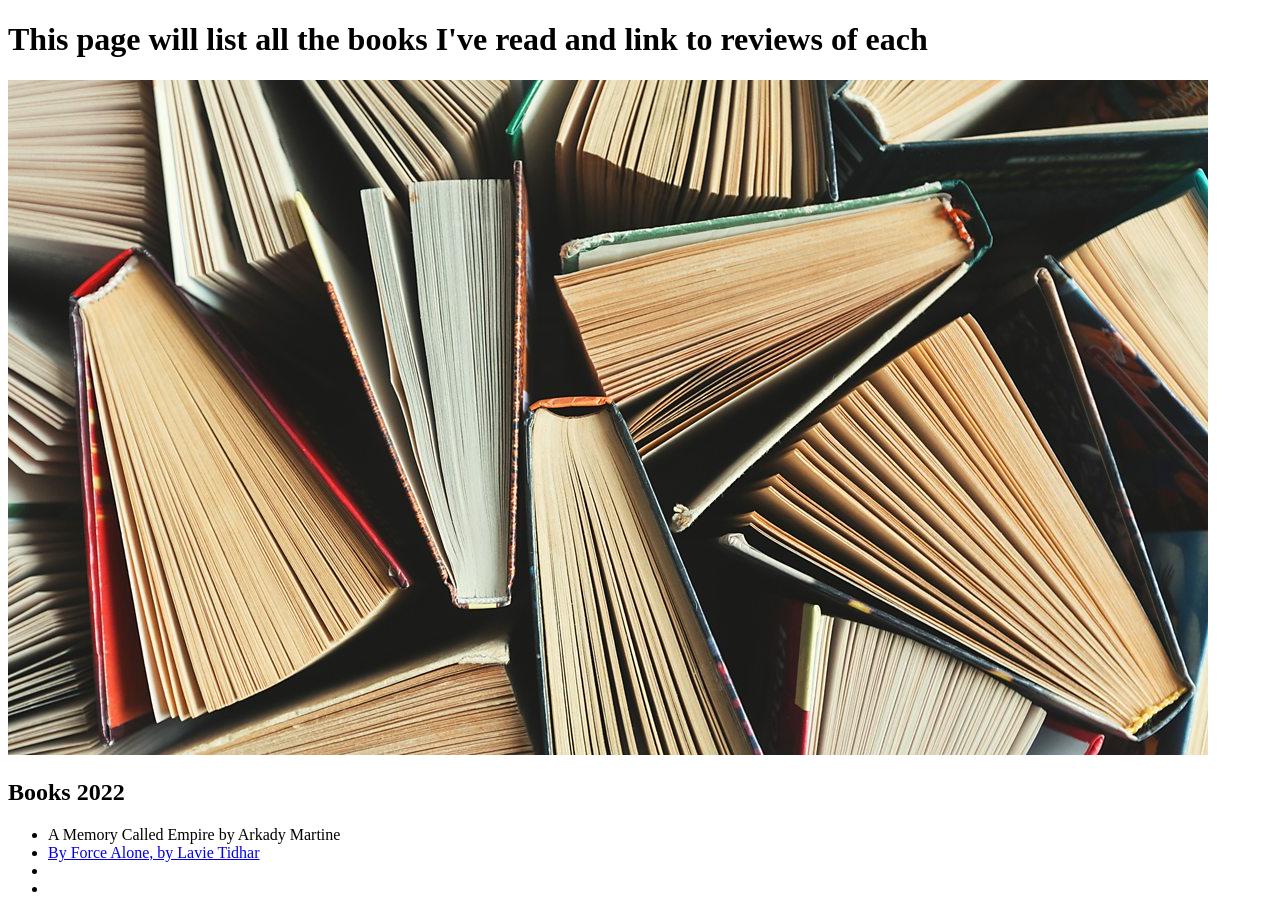
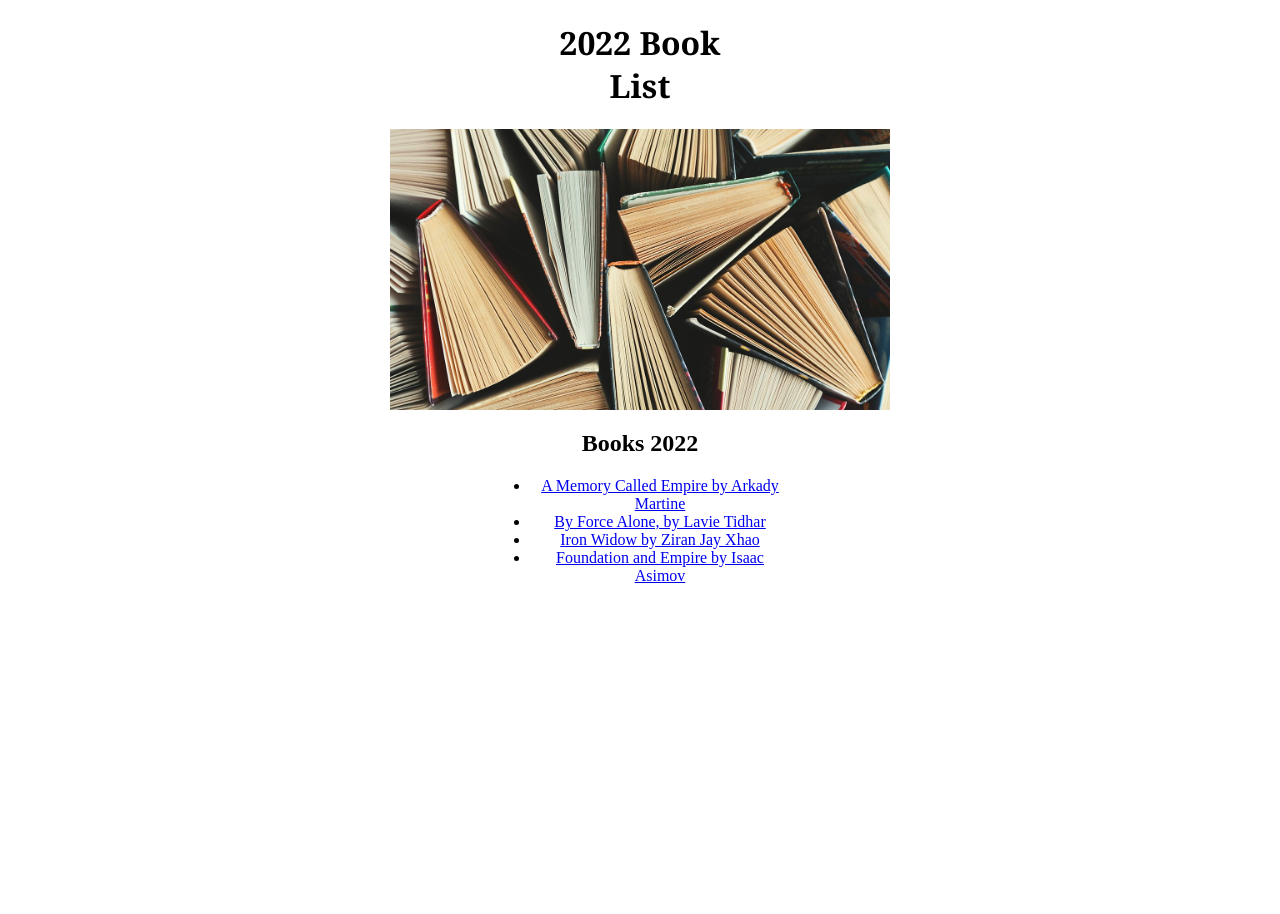
Before and after one commit to JamesWithAnE/Book-Reviews, a plain HTML site: page index.html in a window 1280 px wide. After the commit the page ends 800 px from the top, so only its background shows below. Drawn offline with Linux system fonts and the light colour scheme.

Commit message:
Updating missing repositories after a break

```diff
--- a/index.html
+++ b/index.html
@@ -5,20 +5,37 @@
     <meta http-equiv="X-UA-Compatible" content="IE=edge">
     <meta name="viewport" content="width=device-width, initial-scale=1.0">
     <title>Books!</title>
+    <link rel="stylesheet" href="./styles/index.css">
 </head>
 <body>
-    <h1>This page will list all the books I've read and link to reviews of each</h1>
+    <div id="title1">
+        <h1>2022 Book List</h1>
+    </div>
+    <div id="menu">
+        <div class="button"></div>
+        <div class="button"></div>
+        <div class="button"></div>
+    </div>
+    <div id="imageContainer">
         <img src="./images/books.jpg" alt="Image of a colourful pile of books stacked one atop the other">
+    </div>
+    <div id="booklist">
         <h2>Books 2022</h2>
         <ul>
             <li>
-            <a href="./books/memory-called-empire.html"></a> A Memory Called Empire by Arkady Martine
+                <a href="./books/memory-called-empire.html">A Memory Called Empire by Arkady Martine</a>
             </li>
             <li>
                 <a href="./books/by-force-alone.html"> By Force Alone, by Lavie Tidhar </a>
             </li>
-        <li></li>
-        <li></li>
+            <li>
+                <a href="./books/iron-widow.html">Iron Widow by Ziran Jay Xhao</a>
+            </li>
+            <li>
+                <a href="./books/foundation-and-empire.html"> Foundation and Empire by Isaac Asimov</a>
+            </li>
         </ul>
+    </div>
+
 </body>
 </html>
--- /dev/null
+++ b/styles/books.css
@@ -0,0 +1,21 @@
+
+h1{
+    display:block;
+    width:  700px;
+    height: auto;
+    margin-left: auto;
+    margin-right:auto;
+    margin-bottom:20px;
+}
+img{
+    display:block;
+    width:  400px;
+    height: auto;
+    margin: auto;
+}
+body{
+    background-color: lightblue;
+}
+#center{
+
+}
--- /dev/null
+++ b/styles/index.css
@@ -0,0 +1,22 @@
+h1{
+    font-family: Georgia, 'Times New Roman', Times, serif;
+    text-align:center;
+}
+img{
+    display: block;
+    width: 500px;
+    height:auto;
+    margin:auto;
+}
+#title1{
+    display:block;
+    width: 225px;
+    margin:auto;
+
+}
+#booklist{
+    display:block;
+    width:300px;
+    margin:auto;
+    text-align: center;
+}
```
Lines whose indentation alone changed are shown as unchanged.
